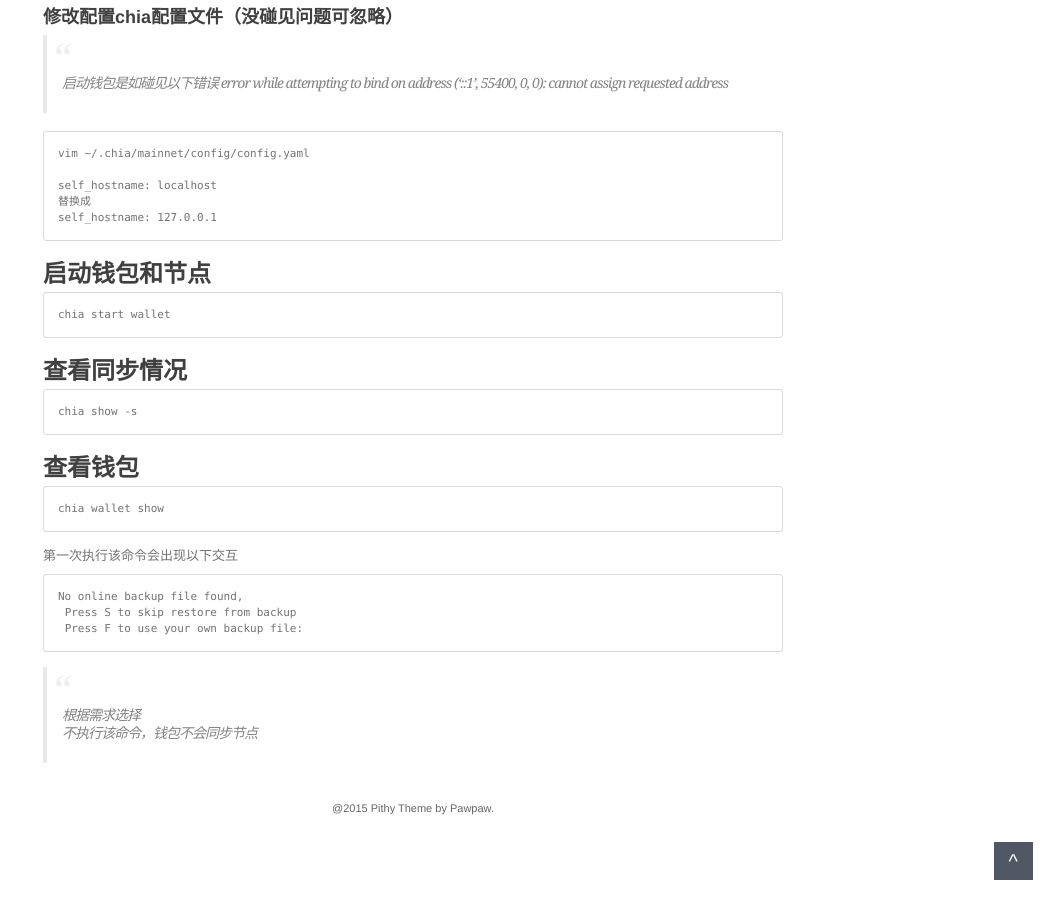
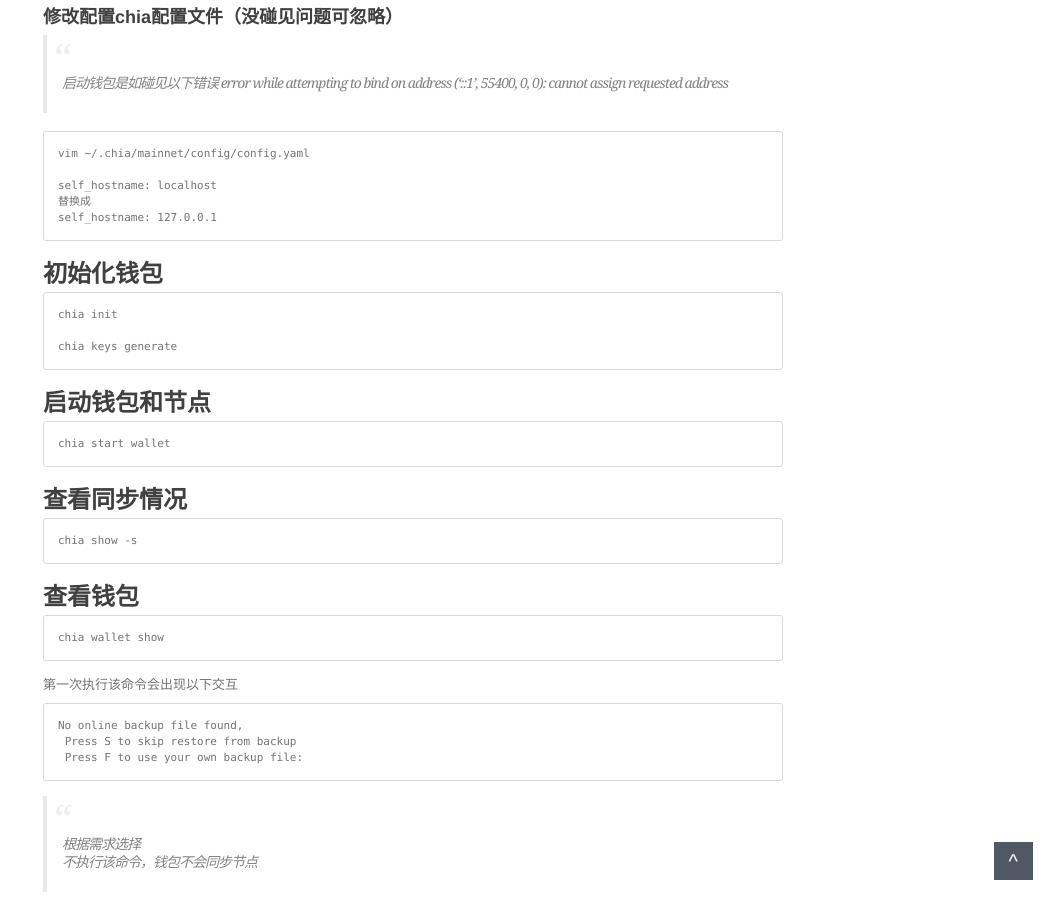
Before and after one commit to litterGuy/litterGuy.github.io, a Jekyll site: the page built from _posts/2021-06-02-RedHat安装chia.md, in a window 1280 px wide and 900 px high, scrolled down 1562 px. Shown: the whole window, without its empty margins (227-1280 px from the left). Built offline with Jekyll 4.4.1, drawn with Linux system fonts in a browser that asks for light colours; comment, search, counter and statistics services are not loaded.

Commit message:
update posts

````diff
--- a/_posts/2021-06-02-RedHat安装chia.md
+++ b/_posts/2021-06-02-RedHat安装chia.md
@@ -87,6 +87,13 @@
 self_hostname: 127.0.0.1
 ```
 
+## 初始化钱包
+```
+chia init
+
+chia keys generate
+```
+
 ## 启动钱包和节点
 
 ```
````
